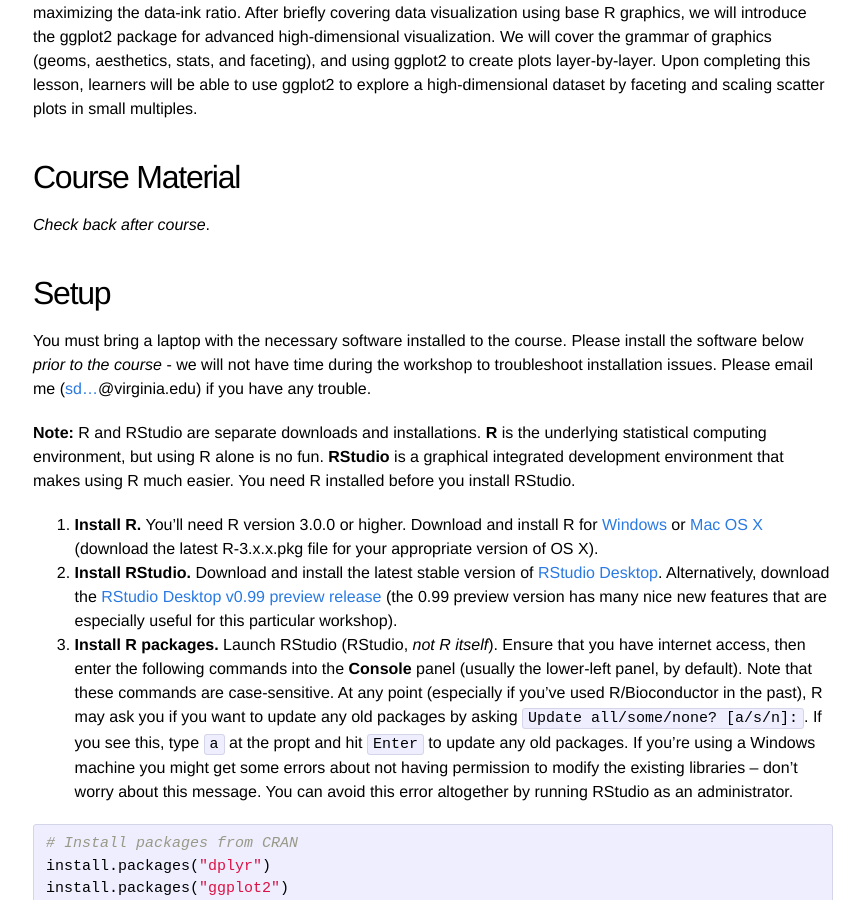
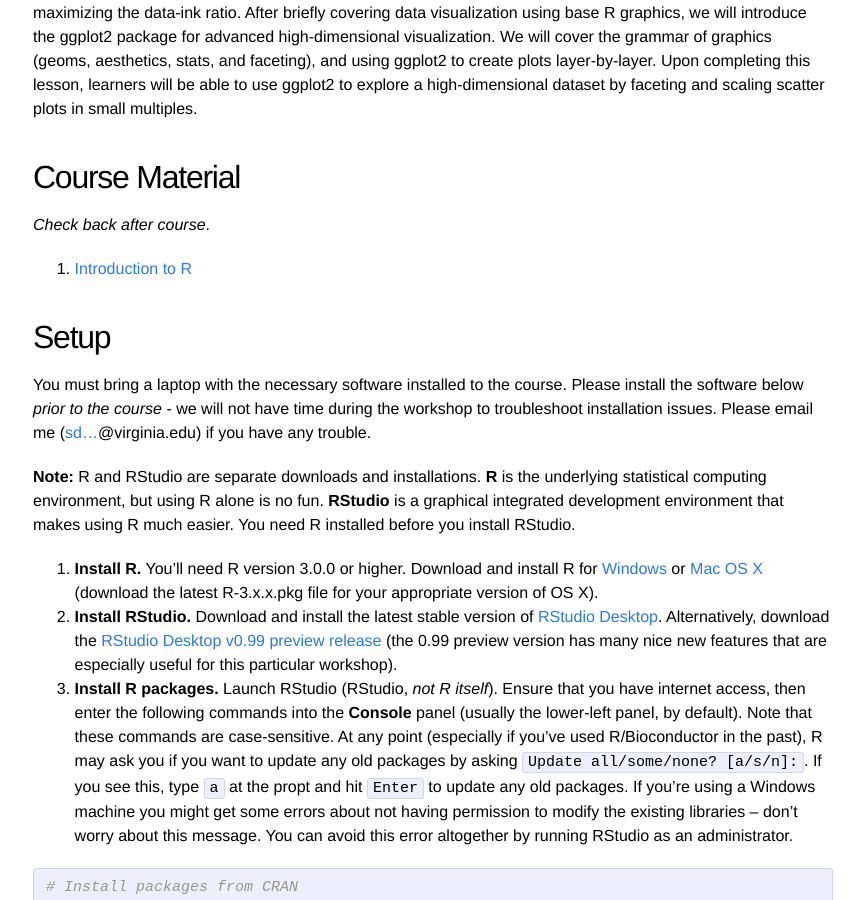
Before and after one commit to bioconnector/workshops2015, a Jekyll site: the page built from ws-r-series.md, in a window 1280 px wide and 900 px high, scrolled down 1589 px. Shown: the whole window, without its empty margins (207-1071 px from the left). Built offline with Jekyll 4.4.1, drawn with Linux system fonts in a browser that asks for light colours; Markdown is read by kramdown in place of the engine named in the settings.

Commit message:
add link to ws material part 1

```diff
--- a/ws-r-series.md
+++ b/ws-r-series.md
@@ -48,6 +48,8 @@
 
 _Check back after course_.
 
+1. [Introduction to R](../lessons/r/r-intro/)
+
 <!--
 1. [Introduction to R](../lessons/r/r-intro/)
 1. [Advanced Data Manipulation](../lessons/r/r-manipulation/)
```
